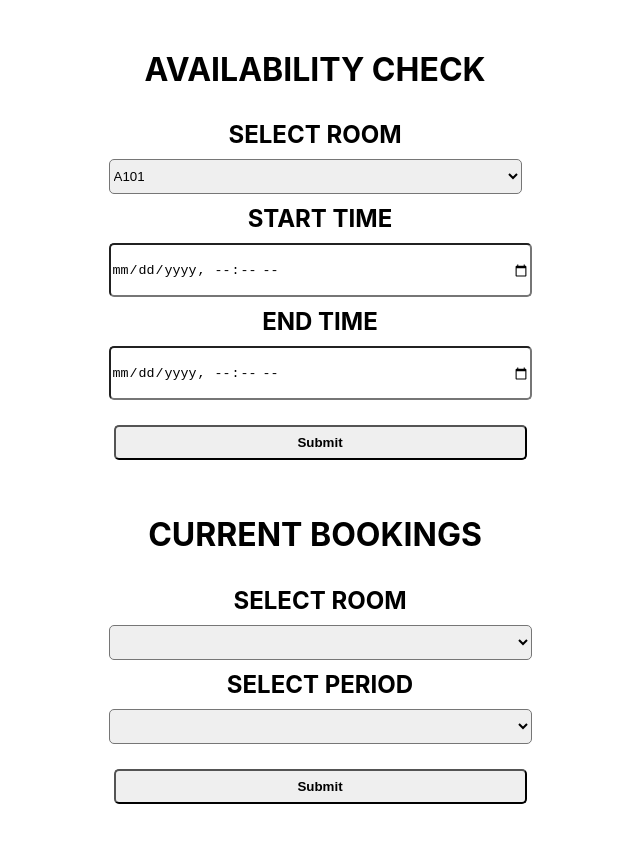
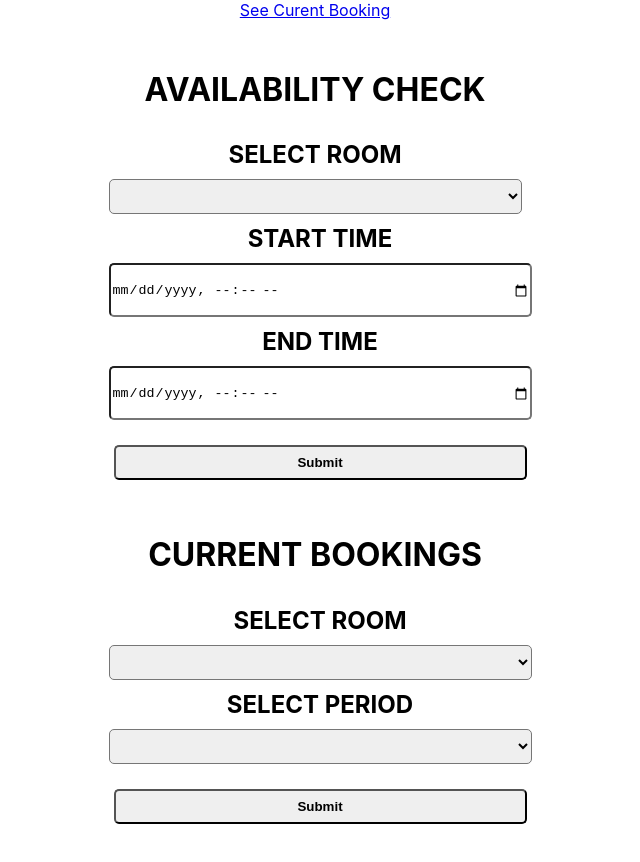
Before and after one commit to MyArchivedRepository/forviz-test, a React (Create React App) app: page / in a window 1280 px wide. Shown: the top 862 px of the page, without its empty margins (325-965 px from the left). Built offline with nearby package versions, Linux system fonts and the light colour scheme.

Commit message:
fix some calculation bugs

```diff
--- a/src/components/check/check.jsx
+++ b/src/components/check/check.jsx
@@ -47,7 +47,7 @@ const CheckAvailability = (props) => {
   return (
     <div className="container">
       <h1>AVAILABILITY CHECK</h1>
-      <form onSubmit={submitOnClick}>
+      <form onSubmit={submitOnClick} target='_blank'>
         <div className="dropdown-group">
           <div className="dropdown">
             <h2>SELECT ROOM</h2>
@@ -57,6 +57,7 @@ const CheckAvailability = (props) => {
               onChange={pushValue}
               required
             >
+              <option ></option>
               <option value="A101">A101</option>
               <option value="A102">A102</option>
               <option value="Auditorium">Auditorium</option>
@@ -97,7 +98,7 @@ const CheckAvailability = (props) => {
         <h1 className="booked">Booked!</h1>
       ) : Date.parse(arg.startTime) >= Date.parse(arg.endTime) ? (
         <h1 className="warn">Please choose the correct time</h1>
-      ) : (
+      ) : arg.roomId === '' ? <h1 className="warn">Please select room</h1>:(
         <h1 className="avail">Available</h1>
       )}
     </div>
--- a/src/components/pages/home/home.jsx
+++ b/src/components/pages/home/home.jsx
@@ -1,5 +1,5 @@
 import React from "react";
-import {Route,Switch} from 'react-router-dom'
+import {Link} from 'react-router-dom'
 
 import BookingData from "../../../assets/current-bookings";
 import CheckAvailability from "../../check/check";
@@ -10,6 +10,7 @@ import GetBookingsForWeek from "../../getbookings/getbookings";
 function Home() {
   return (
     <div className="App">
+    <Link to='/bookings'>See Curent Booking</Link>
       <CheckAvailability BookingData={BookingData} />
       <GetBookingsForWeek BookingData={BookingData} />
 
```
Also changed, not shown: 1 other file (tests, documents, lock files or other folders).
